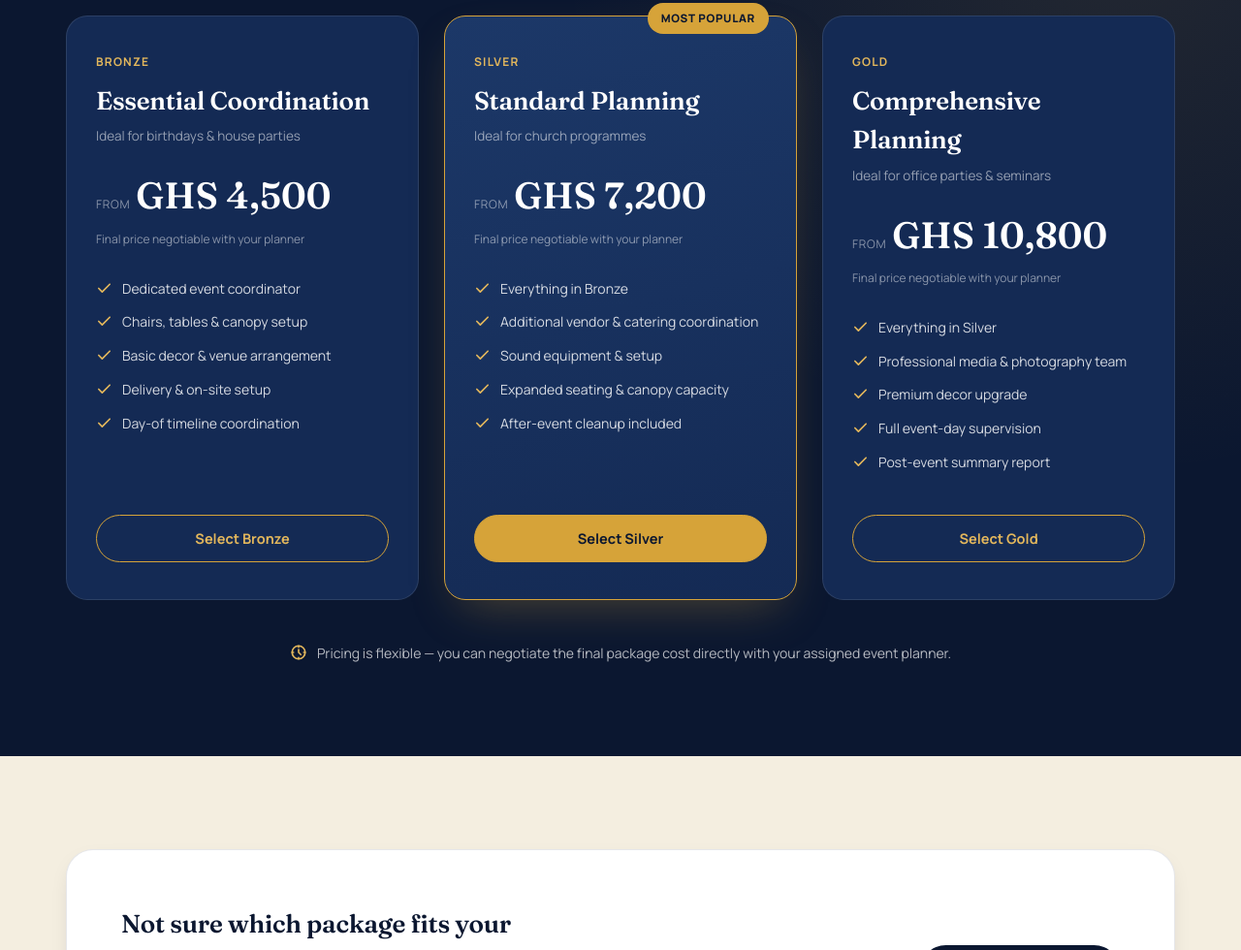
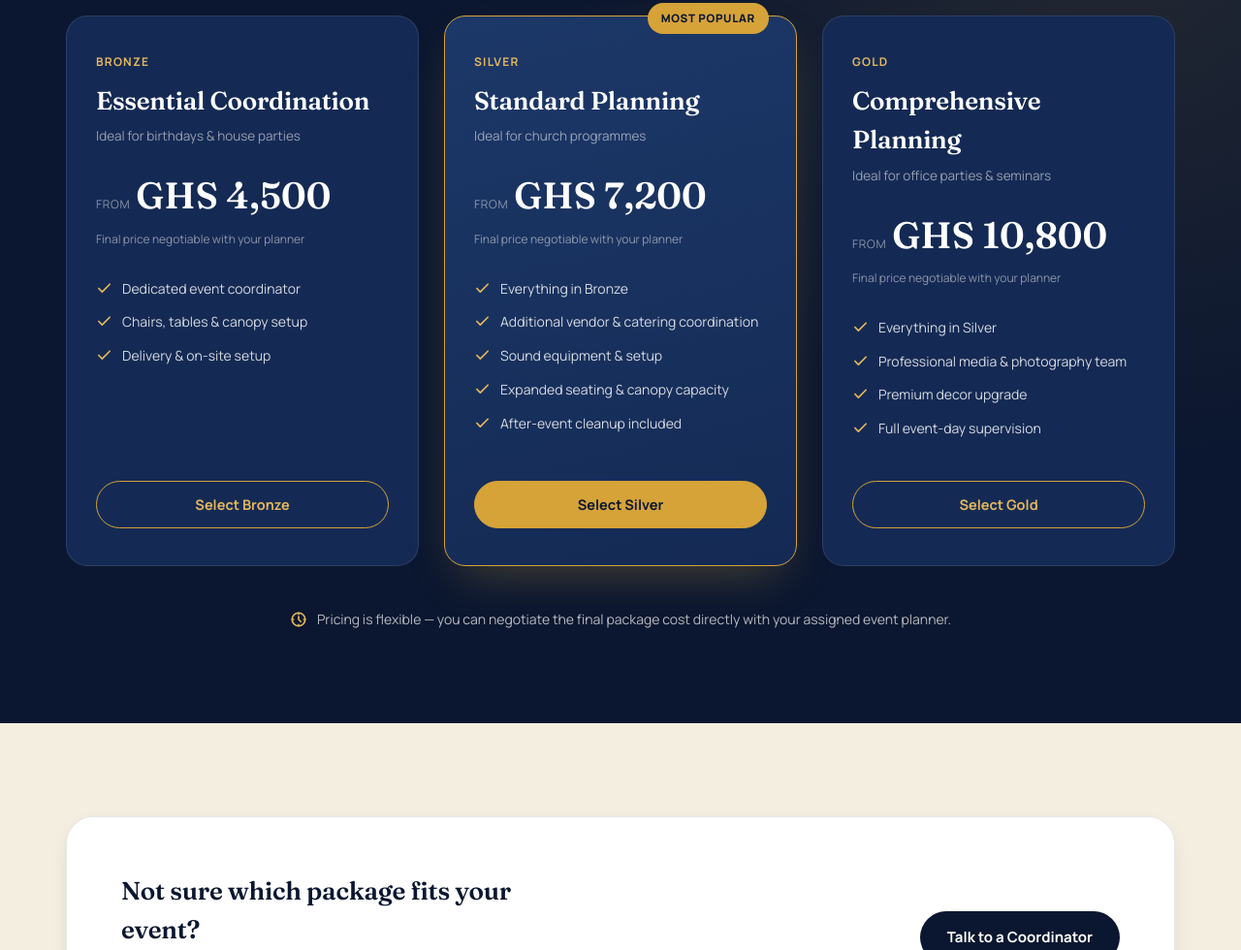
Before and after one commit to king-kostis/eventlinks, a plain HTML site: page src/index.html in a window 1280 px wide. Shown: the part 3594-4574 px from the top of the page at 97% size. Drawn offline with Linux system fonts and the light colour scheme.

Commit message:
Edit file

```diff
--- a/src/index.html
+++ b/src/index.html
@@ -615,9 +615,7 @@
         <ul class="price-list">
           <li><svg viewBox="0 0 24 24" fill="none" stroke="currentColor" stroke-width="2.4"><path d="M20 6L9 17l-5-5" stroke-linecap="round" stroke-linejoin="round"/></svg>Dedicated event coordinator</li>
           <li><svg viewBox="0 0 24 24" fill="none" stroke="currentColor" stroke-width="2.4"><path d="M20 6L9 17l-5-5" stroke-linecap="round" stroke-linejoin="round"/></svg>Chairs, tables &amp; canopy setup</li>
-          <li><svg viewBox="0 0 24 24" fill="none" stroke="currentColor" stroke-width="2.4"><path d="M20 6L9 17l-5-5" stroke-linecap="round" stroke-linejoin="round"/></svg>Basic decor &amp; venue arrangement</li>
           <li><svg viewBox="0 0 24 24" fill="none" stroke="currentColor" stroke-width="2.4"><path d="M20 6L9 17l-5-5" stroke-linecap="round" stroke-linejoin="round"/></svg>Delivery &amp; on-site setup</li>
-          <li><svg viewBox="0 0 24 24" fill="none" stroke="currentColor" stroke-width="2.4"><path d="M20 6L9 17l-5-5" stroke-linecap="round" stroke-linejoin="round"/></svg>Day-of timeline coordination</li>
         </ul>
         <button class="price-select" data-open-modal="bronze">Select Bronze</button>
       </div>
@@ -652,7 +650,6 @@
           <li><svg viewBox="0 0 24 24" fill="none" stroke="currentColor" stroke-width="2.4"><path d="M20 6L9 17l-5-5" stroke-linecap="round" stroke-linejoin="round"/></svg>Professional media &amp; photography team</li>
           <li><svg viewBox="0 0 24 24" fill="none" stroke="currentColor" stroke-width="2.4"><path d="M20 6L9 17l-5-5" stroke-linecap="round" stroke-linejoin="round"/></svg>Premium decor upgrade</li>
           <li><svg viewBox="0 0 24 24" fill="none" stroke="currentColor" stroke-width="2.4"><path d="M20 6L9 17l-5-5" stroke-linecap="round" stroke-linejoin="round"/></svg>Full event-day supervision</li>
-          <li><svg viewBox="0 0 24 24" fill="none" stroke="currentColor" stroke-width="2.4"><path d="M20 6L9 17l-5-5" stroke-linecap="round" stroke-linejoin="round"/></svg>Post-event summary report</li>
         </ul>
         <button class="price-select" data-open-modal="gold">Select Gold</button>
       </div>
```
